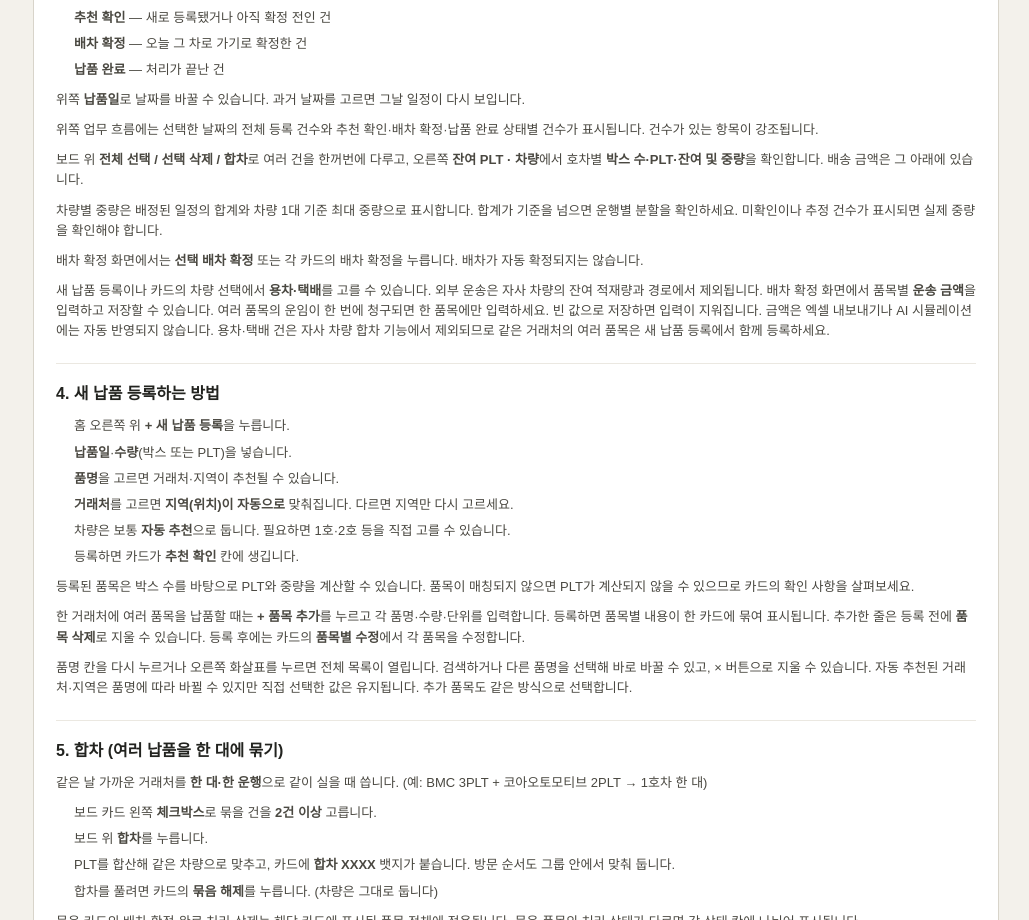
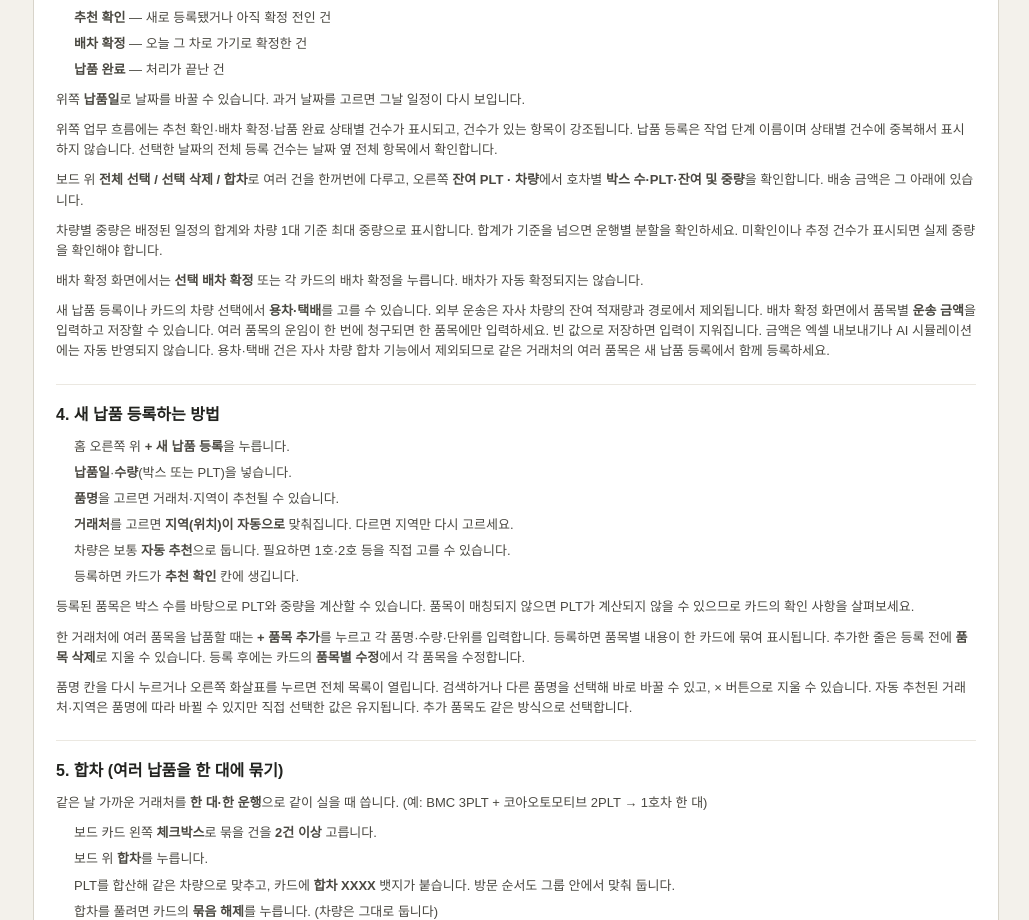
Before and after one commit to yunt2002/dispatch-test, a Next.js app: page /help in a window 1280 px wide. Shown: the part 800-1720 px from the top of the page, without its empty margins (251-1280 px from the left). Built offline with nearby package versions, Linux system fonts and the light colour scheme.

Commit message:
업무 흐름 납품 등록 건수 표시 정리

```diff
--- a/src/components/dispatch-board-page.tsx
+++ b/src/components/dispatch-board-page.tsx
@@ -271,7 +271,7 @@ export default async function HomePage({
 
       <section className="dispatch-workflow" aria-label="업무 흐름">
         <b>업무 흐름</b>
-        <span className={`dispatch-workflow-step ${entries.length ? "dispatch-workflow-step-active" : ""}`}><i>1</i> 납품 등록 · 전체 {entries.length}건</span>
+        <span className="dispatch-workflow-step"><i>1</i> 납품 등록</span>
         <span className={`dispatch-workflow-step ${reviewEntries.length ? "dispatch-workflow-step-active" : ""}`}><i>2</i> 추천 확인 · {reviewEntries.length}건</span>
         <span className={`dispatch-workflow-step ${confirmedEntries.length ? "dispatch-workflow-step-active" : ""}`}><i>3</i> 배차 확정 · {confirmedEntries.length}건</span>
         <span className={`dispatch-workflow-step ${doneEntries.length ? "dispatch-workflow-step-active" : ""}`}><i>4</i> 납품 완료 · {doneEntries.length}건</span>
--- a/src/components/user-guide-content.tsx
+++ b/src/components/user-guide-content.tsx
@@ -89,7 +89,7 @@ export const USER_GUIDE_SECTIONS = [
           위쪽 <strong>납품일</strong>로 날짜를 바꿀 수 있습니다. 과거 날짜를 고르면 그날
           일정이 다시 보입니다.
         </p>
-        <p>위쪽 업무 흐름에는 선택한 날짜의 전체 등록 건수와 추천 확인·배차 확정·납품 완료 상태별 건수가 표시됩니다. 건수가 있는 항목이 강조됩니다.</p>
+        <p>위쪽 업무 흐름에는 추천 확인·배차 확정·납품 완료 상태별 건수가 표시되고, 건수가 있는 항목이 강조됩니다. 납품 등록은 작업 단계 이름이며 상태별 건수에 중복해서 표시하지 않습니다. 선택한 날짜의 전체 등록 건수는 날짜 옆 전체 항목에서 확인합니다.</p>
         <p>
           보드 위 <strong>전체 선택 / 선택 삭제 / 합차</strong>로 여러 건을 한꺼번에
           다루고, 오른쪽 <strong>잔여 PLT · 차량</strong>에서 호차별{" "}
```
Also changed, not shown: 1 other file (tests, documents, lock files or other folders).
